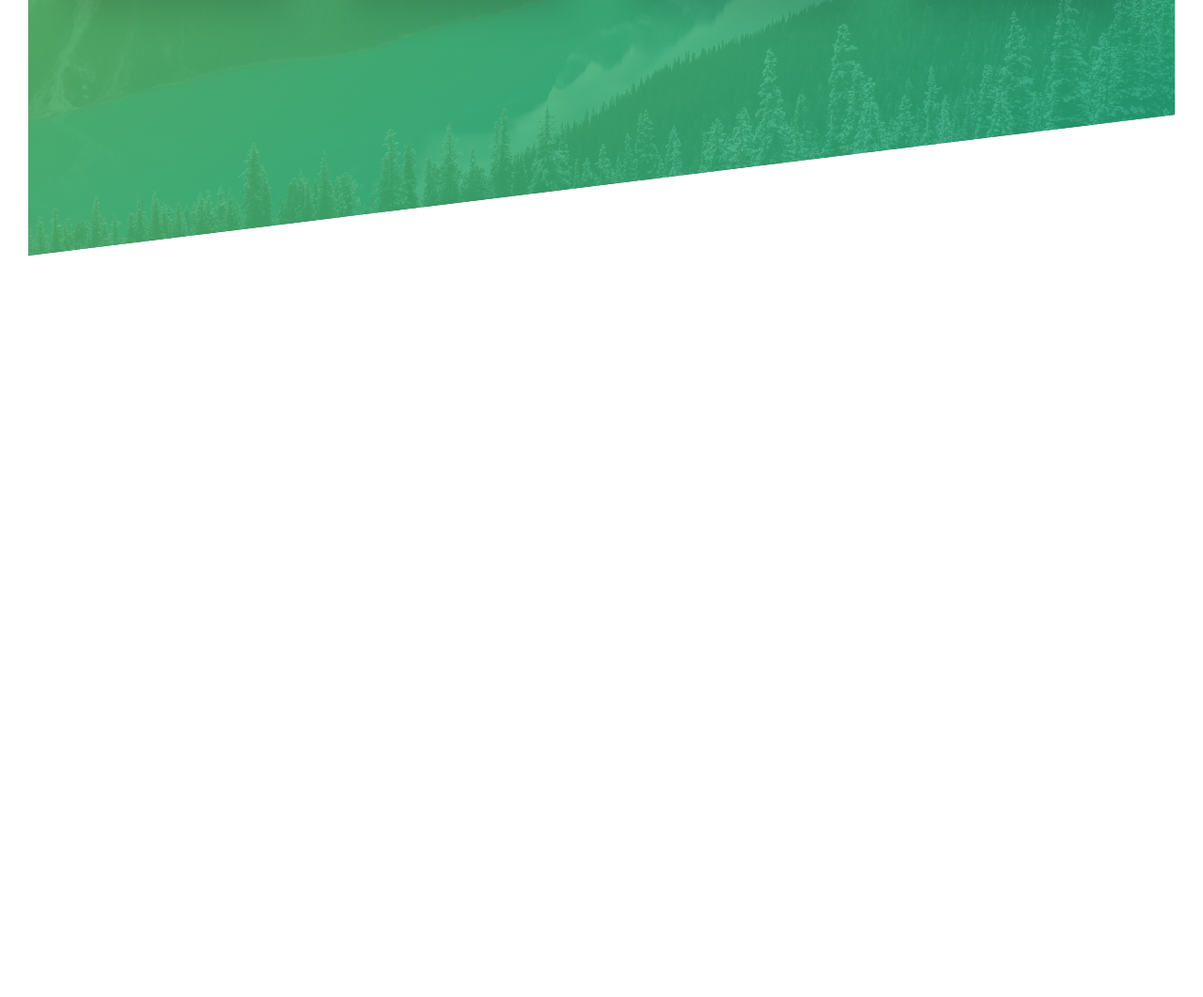
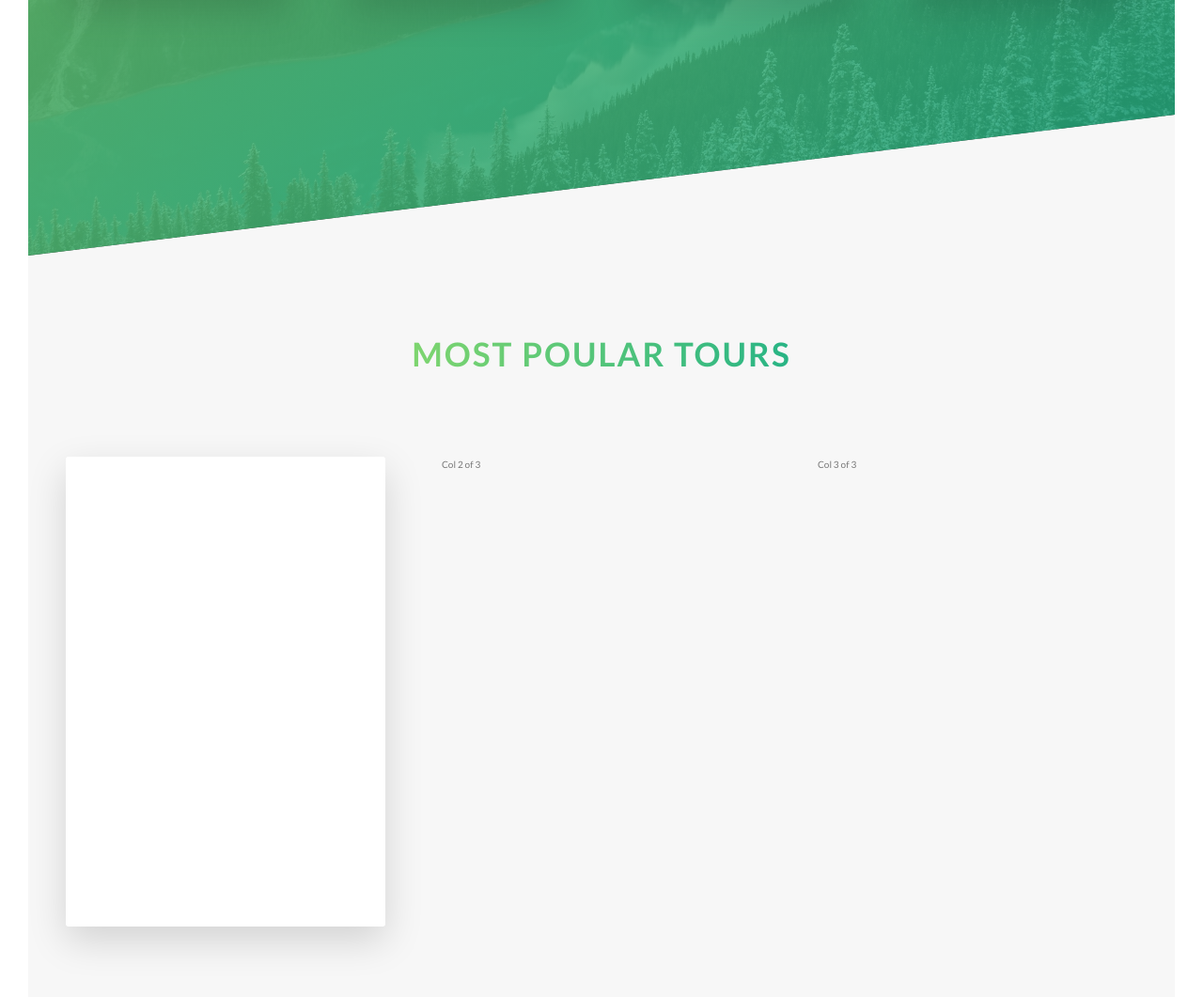
Before and after one commit to dinkodugec/NATOURS, a website: page index.html in a window 1280 px wide. Shown: the part 2058-3119 px from the top of the page at 94% size. Before the commit the page ends 2330 px from the top, so only its background shows below. Drawn offline with Linux system fonts and the light colour scheme.

Commit message:
building tours section

```diff
--- a/index.html
+++ b/index.html
@@ -139,6 +139,25 @@
           </div>
         </div>
       </section>
+
+      <section class="section-tours">
+        <div class="u-center-text u-margin-bottom-big">
+          <h2 class="heading-secondary">Most poular tours</h2>
+        </div>
+
+        <div class="row">
+          <div class="col-1-of-3">
+            <div class="card">
+              <div class="card__side card__side--front">Front</div>
+              <div class="card__side card__side--back card__side--back-1">
+                Back
+              </div>
+            </div>
+          </div>
+          <div class="col-1-of-3">Col 2 of 3</div>
+          <div class="col-1-of-3">Col 3 of 3</div>
+        </div>
+      </section>
     </main>
     <!--
     <section class="grid-test">
--- a/sass/abstracts/_variables.scss
+++ b/sass/abstracts/_variables.scss
@@ -4,6 +4,12 @@ $color-primary-light: #7ed56f;
 $color-primary-dark: #28b485;
 
 $color-grey-light-1: #f7f7f7;
+
+$color-secondary-light: #ffb900;
+$color-secondary-dark: #ff7730;
+
+$color-tertiary-light: #2998ff;
+$color-tertiary-dark: #5643fa;
 
 $color-black: #000;
 $color-white: #fff;
--- /dev/null
+++ b/sass/components/_card.scss
@@ -0,0 +1,46 @@
+.card {
+  perspective: 150rem; //perspective is defined in parent element, so for transform property- this is like a card moving toward when rotate
+  -moz-perspective: 150rem;
+  position: relative;
+  height: 50rem;
+
+  &__side {
+    background-color: orangered;
+    color: #fff;
+    height: 50rem;
+    transition: all 0.8s ease;
+    position: absolute;
+    top: 0;
+    left: 0;
+    width: 100%;
+    backface-visibility: hidden; //this property hided backface visibility
+    border-radius: 3px;
+    box-shadow: 0 1.5rem 4rem rgba($color-black, 0.15);
+
+    &--front {
+      background-color: $color-white;
+    }
+
+    &--back {
+      background-color: green;
+      transform: rotateY(180deg);
+
+      &-1 {
+        background-image: linear-gradient(
+          to right bottom,
+          $color-secondary-light,
+          $color-secondary-dark
+        );
+      }
+    }
+  }
+
+  //when card:hover .card__side {} will be transformed
+  &:hover &__side--front {
+    transform: rotateY(180deg);
+  }
+
+  &:hover &__side--back {
+    transform: rotateY(0);
+  }
+}
--- a/sass/main.scss
+++ b/sass/main.scss
@@ -10,6 +10,7 @@
 @import "pages/home";
 
 @import "components/button";
+@import "components/card";
 @import "components/composition";
 
 @import "layout/header";
--- a/sass/pages/_home.scss
+++ b/sass/pages/_home.scss
@@ -23,3 +23,9 @@
     transform: skewY(7deg);
   }
 }
+
+.section-tours {
+  background-color: $color-grey-light-1;
+  padding: 25rem 0 50rem 0;
+  margin-top: -10rem;
+}
```
Also changed, not shown: css/style.css.
